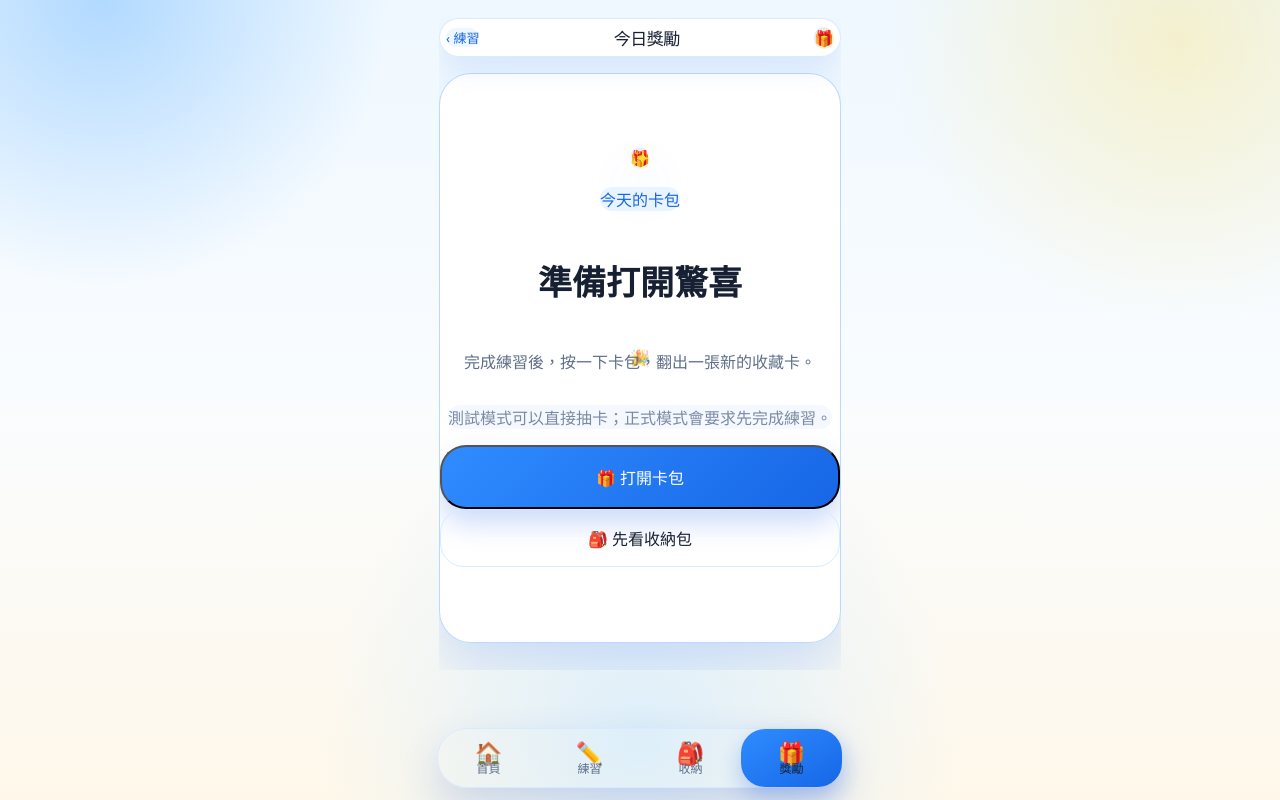
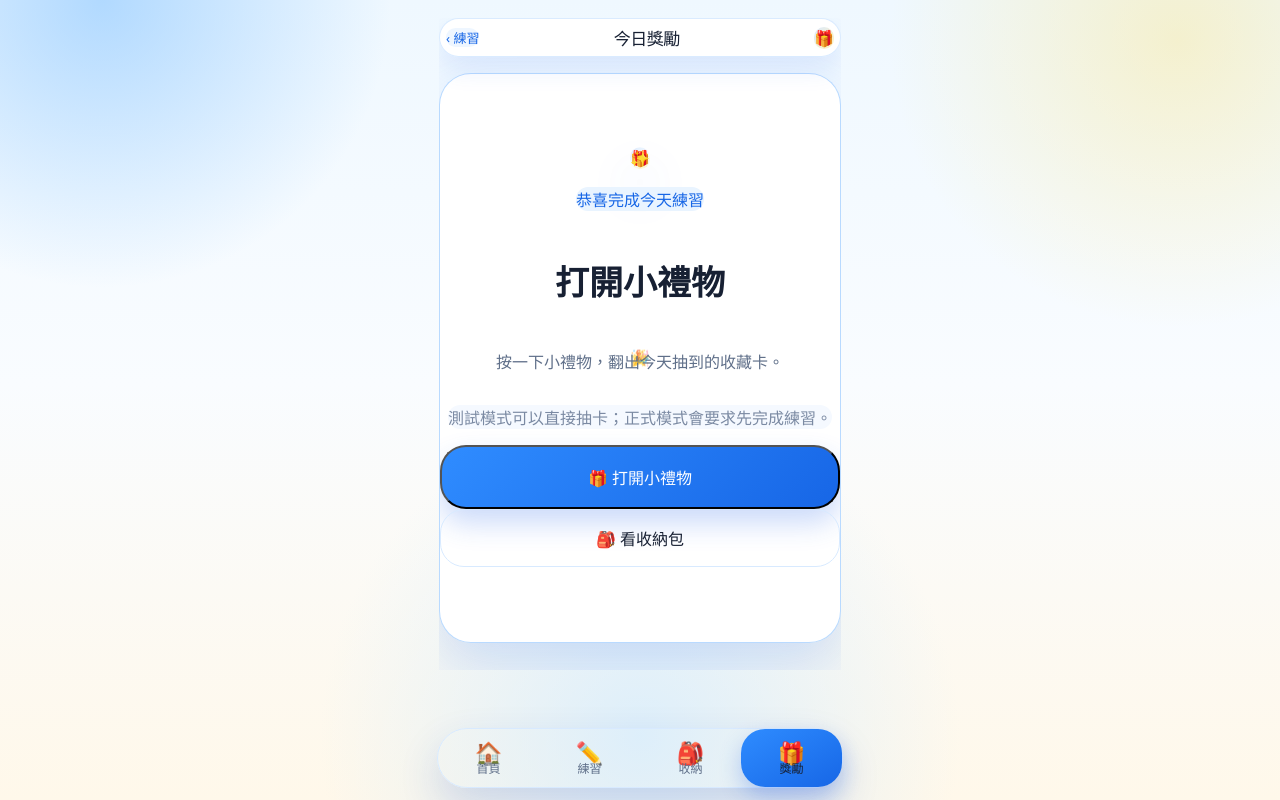
Before and after one commit to daisanity-svg/star-practice-pwa, a Next.js app: page /reward in a window 1280 px wide. Built offline with nearby package versions, Linux system fonts and the light colour scheme; no server answers.

Commit message:
Require explicit save after reward draw

```diff
--- a/components/RewardDrawPanel.tsx
+++ b/components/RewardDrawPanel.tsx
@@ -1,9 +1,10 @@
 'use client';
 
 import Image from 'next/image';
+import Link from 'next/link';
 import { useActionState } from 'react';
-import { drawDailyRewardFromState } from '@/lib/actions/draw-reward-state';
-import type { DrawRewardResult, RewardCard } from '@/lib/types';
+import { drawDailyRewardFromState, saveDrawnRewardFromState } from '@/lib/actions/draw-reward-state';
+import type { RewardDrawResult, RewardCard, SaveRewardResult } from '@/lib/types';
 
 const rarityLabel: Record<string, string> = {
   common: '普通',
@@ -21,6 +22,7 @@ const rarityStyle: Record<string, string> = {
 
 type RewardDrawPanelProps = {
   practiceRecordId?: string;
+  initialResult?: RewardDrawResult | null;
 };
 
 function getCardImageUrl(card: RewardCard) {
@@ -35,33 +37,16 @@ function getCardFallbackEmoji(card: RewardCard) {
   return '⭐';
 }
 
-export function RewardDrawPanel({ practiceRecordId }: RewardDrawPanelProps) {
-  const [result, formAction, isPending] = useActionState<DrawRewardResult | null, FormData>(drawDailyRewardFromState, null);
-  const card = result?.card;
-
-  if (result) {
-    const cardImageUrl = card ? getCardImageUrl(card) : null;
+function RewardCardPreview({ card }: { card: RewardCard }) {
+  const cardImageUrl = getCardImageUrl(card);
 
   return (
-      <section className="kid-card-strong relative flex min-h-[570px] flex-col overflow-hidden p-5 text-center">
-        <div className="pointer-events-none absolute inset-x-0 top-10 mx-auto h-80 w-80 rounded-full bg-[#dbeafe] opacity-70 blur-3xl" />
-        <div className="pointer-events-none absolute left-8 top-24 text-3xl confetti-sparkle">✨</div>
-        <div className="pointer-events-none absolute right-8 top-36 text-3xl confetti-sparkle">🎉</div>
-        <div className="pointer-events-none absolute left-10 bottom-32 text-3xl confetti-sparkle">⭐</div>
-
-        <p className="relative z-10 self-center rounded-full bg-[#e9f4ff] px-4 py-2 text-sm font-black text-[#1766e6]">翻牌時間</p>
-        <h1 className="relative z-10 mt-4 text-[33px] font-black leading-tight text-[#172033]">
-          {result.ok ? (result.is_new ? '你獲得新卡！' : '這張卡又變多了！') : '還不能抽卡'}
-        </h1>
-
-        <div className="relative z-10 mt-6 flex flex-1 flex-col items-center justify-center">
-          {result.ok && card ? (
-            <div className="animate-pack-open relative w-full max-w-[270px] rounded-[34px] bg-white p-3 shadow-[0_24px_52px_rgba(30,64,175,0.18)]">
+    <div className="animate-pack-open relative w-full max-w-[286px] rounded-[34px] bg-white p-3 shadow-[0_24px_52px_rgba(30,64,175,0.18)]">
       <div className="absolute -left-3 top-4 z-10 rounded-full bg-[#ffd95a] px-3 py-1 text-xs font-black text-[#193153] shadow-sm">{card.card_no ?? 'NEW'}</div>
-              <div className="absolute -right-3 top-4 z-10 rounded-full bg-[#2f8cff] px-3 py-1 text-xs font-black text-white shadow-sm">{result.is_new ? '新朋友' : '再收一張'}</div>
+      <div className="absolute -right-3 top-4 z-10 rounded-full bg-[#2f8cff] px-3 py-1 text-xs font-black text-white shadow-sm">今日卡片</div>
       <div className="relative flex aspect-[3/4] items-center justify-center overflow-hidden rounded-[26px] bg-gradient-to-br from-[#e6f3ff] via-white to-[#fff5c7]">
         {cardImageUrl ? (
-                  <Image src={cardImageUrl} alt={card.name} fill className="object-cover" sizes="280px" unoptimized />
+          <Image src={cardImageUrl} alt={card.name} fill className="object-cover" sizes="300px" unoptimized />
         ) : (
           <div className="flex h-28 w-28 items-center justify-center rounded-full bg-white/70 text-7xl shadow-inner">{getCardFallbackEmoji(card)}</div>
         )}
@@ -76,19 +61,55 @@ export function RewardDrawPanel({ practiceRecordId }: RewardDrawPanelProps) {
         </div>
       </div>
     </div>
-          ) : (
-            <div className="rounded-[34px] bg-white p-8 text-6xl shadow-sm">💤</div>
-          )}
+  );
+}
 
-          <p className="mt-5 text-base font-black leading-relaxed text-[#5f6f89]">{result.message}</p>
-          {result.ok && typeof result.remaining_stock === 'number' ? (
-            <p className="mt-2 rounded-full bg-white px-4 py-2 text-sm font-bold text-[#7b8aa3]">卡包剩餘 {result.remaining_stock} 張</p>
+export function RewardDrawPanel({ practiceRecordId, initialResult = null }: RewardDrawPanelProps) {
+  const [drawResult, drawFormAction, isDrawing] = useActionState<RewardDrawResult | null, FormData>(drawDailyRewardFromState, initialResult);
+  const [saveResult, saveFormAction, isSaving] = useActionState<SaveRewardResult | null, FormData>(saveDrawnRewardFromState, null);
+
+  const card = saveResult?.card ?? drawResult?.card;
+  const drawLogId = drawResult?.draw_log_id;
+  const saved = Boolean(saveResult?.ok && saveResult.saved_to_inventory);
+
+  if (drawResult || saveResult) {
+    return (
+      <section className="kid-card-strong relative flex min-h-[570px] flex-col overflow-hidden p-5 text-center">
+        <div className="pointer-events-none absolute inset-x-0 top-10 mx-auto h-80 w-80 rounded-full bg-[#dbeafe] opacity-70 blur-3xl" />
+        <div className="pointer-events-none absolute left-8 top-24 text-3xl confetti-sparkle">✨</div>
+        <div className="pointer-events-none absolute right-8 top-36 text-3xl confetti-sparkle">🎉</div>
+        <div className="pointer-events-none absolute left-10 bottom-32 text-3xl confetti-sparkle">⭐</div>
+
+        <p className="relative z-10 self-center rounded-full bg-[#e9f4ff] px-4 py-2 text-sm font-black text-[#1766e6]">今日獎勵</p>
+        <h1 className="relative z-10 mt-4 text-[33px] font-black leading-tight text-[#172033]">
+          {saved ? '已放進收納包！' : drawResult?.ok ? '你抽到這張卡！' : '還不能抽卡'}
+        </h1>
+
+        <div className="relative z-10 mt-6 flex flex-1 flex-col items-center justify-center">
+          {card ? <RewardCardPreview card={card} /> : <div className="rounded-[34px] bg-white p-8 text-6xl shadow-sm">💤</div>}
+          <p className="mt-5 text-base font-black leading-relaxed text-[#5f6f89]">{saveResult?.message ?? drawResult?.message}</p>
+          {drawResult?.ok && typeof drawResult.remaining_stock === 'number' ? (
+            <p className="mt-2 rounded-full bg-white px-4 py-2 text-sm font-bold text-[#7b8aa3]">卡包剩餘 {drawResult.remaining_stock} 張</p>
           ) : null}
         </div>
 
         <div className="relative z-10 mt-6 space-y-3">
-          <a href="/collection" className="kid-blue-button flex min-h-[58px] items-center justify-center rounded-[24px] text-lg font-black active:scale-[0.99]">🎒 放進收納包</a>
-          <a href="/" className="flex min-h-[58px] items-center justify-center rounded-[24px] border border-[#d8eaff] bg-white text-lg font-black text-[#172033] active:scale-[0.99]">回首頁</a>
+          {drawResult?.ok && drawLogId && !saved ? (
+            <form action={saveFormAction}>
+              <input type="hidden" name="draw_log_id" value={drawLogId} />
+              <button
+                type="submit"
+                disabled={isSaving}
+                className="kid-blue-button flex min-h-[58px] w-full items-center justify-center rounded-[24px] text-lg font-black active:scale-[0.99] disabled:opacity-60"
+              >
+                {isSaving ? '儲存中...' : '🎒 儲存到收納包'}
+              </button>
+            </form>
+          ) : null}
+          <Link href="/collection" className="flex min-h-[58px] items-center justify-center rounded-[24px] border border-[#d8eaff] bg-white text-lg font-black text-[#172033] active:scale-[0.99]">
+            {saved ? '查看收納包' : '先不儲存，回收納包'}
+          </Link>
+          <Link href="/" className="flex min-h-[58px] items-center justify-center rounded-[24px] bg-[#f5f9ff] text-lg font-black text-[#172033] active:scale-[0.99]">回首頁</Link>
         </div>
       </section>
     );
@@ -105,24 +126,24 @@ export function RewardDrawPanel({ practiceRecordId }: RewardDrawPanelProps) {
         🎁
         <span className="absolute -right-2 bottom-10 text-3xl">✨</span>
       </div>
-      <p className="relative z-10 mt-7 rounded-full bg-[#e9f4ff] px-4 py-2 text-sm font-black text-[#1766e6]">今天的卡包</p>
-      <h1 className="relative z-10 mt-4 text-[34px] font-black leading-tight text-[#172033]">準備打開驚喜</h1>
-      <p className="relative z-10 mt-4 text-lg font-bold leading-relaxed text-[#5f6f89]">完成練習後，按一下卡包，翻出一張新的收藏卡。</p>
+      <p className="relative z-10 mt-7 rounded-full bg-[#e9f4ff] px-4 py-2 text-sm font-black text-[#1766e6]">恭喜完成今天練習</p>
+      <h1 className="relative z-10 mt-4 text-[34px] font-black leading-tight text-[#172033]">打開小禮物</h1>
+      <p className="relative z-10 mt-4 text-lg font-bold leading-relaxed text-[#5f6f89]">按一下小禮物，翻出今天抽到的收藏卡。</p>
       {!practiceRecordId ? (
         <p className="relative z-10 mt-5 rounded-[24px] bg-[#f5f9ff] px-4 py-3 text-sm font-bold leading-relaxed text-[#7b8aa3] shadow-sm">
           測試模式可以直接抽卡；正式模式會要求先完成練習。
         </p>
       ) : null}
-      <form action={formAction} className="relative z-10 mt-8 w-full space-y-3">
+      <form action={drawFormAction} className="relative z-10 mt-8 w-full space-y-3">
         {practiceRecordId ? <input type="hidden" name="practice_record_id" value={practiceRecordId} /> : null}
         <button
           type="submit"
-          disabled={isPending}
+          disabled={isDrawing}
           className="kid-blue-button flex min-h-[64px] w-full touch-manipulation select-none items-center justify-center rounded-[26px] text-xl font-black active:scale-[0.99] disabled:opacity-60"
         >
-          {isPending ? '打開中...' : '🎁 打開卡包'}
+          {isDrawing ? '打開中...' : '🎁 打開小禮物'}
         </button>
-        <a href="/collection" className="flex min-h-[58px] items-center justify-center rounded-[24px] border border-[#d8eaff] bg-white text-lg font-black text-[#172033] active:scale-[0.99]">🎒 先看收納包</a>
+        <Link href="/collection" className="flex min-h-[58px] items-center justify-center rounded-[24px] border border-[#d8eaff] bg-white text-lg font-black text-[#172033] active:scale-[0.99]">🎒 看收納包</Link>
       </form>
     </section>
   );
```
Lines whose indentation alone changed are shown as unchanged.
